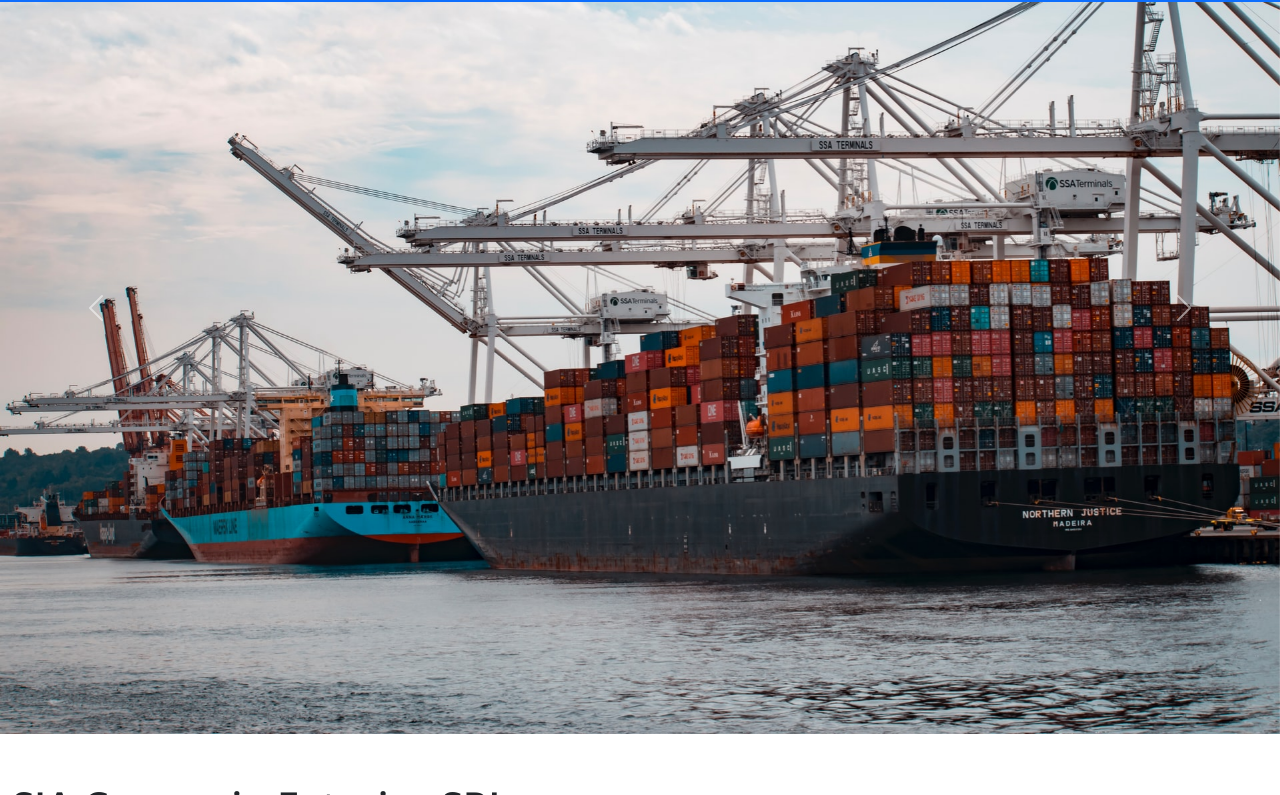
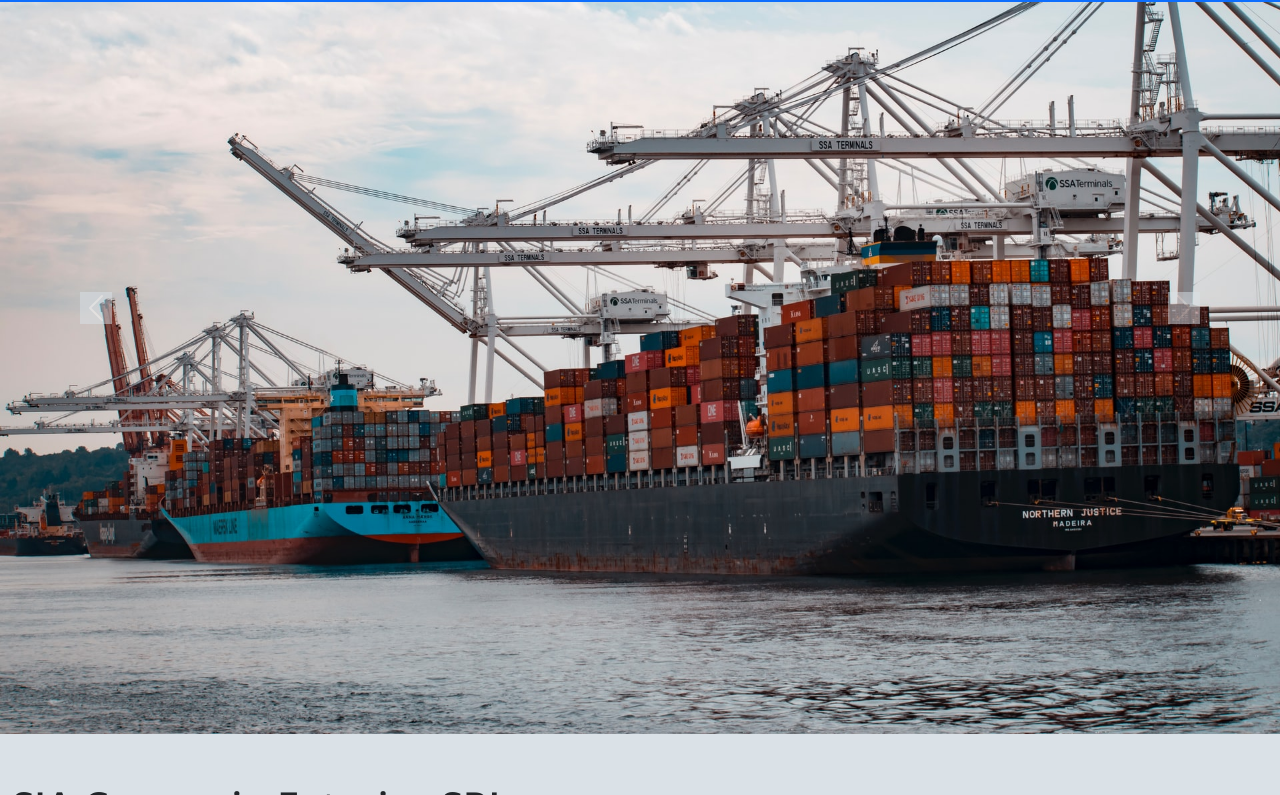
Before and after one commit to FerrariClaudio/ProyectoFinal, a website: page index.html in a window 1280 px wide. Shown: the part 119-914 px from the top of the page. Drawn offline with nearby package versions, Linux system fonts and the light colour scheme.

Commit message:
retomando

```diff
--- a/sass/_estilos-generales.scss
+++ b/sass/_estilos-generales.scss
@@ -1,7 +1,7 @@
 * {
     margin: 0;
     padding: 0;
-
+    background-color: $gainsboro;
     font-family: 'Poppins', sans-serif;
 }
 
```
Also changed, not shown: css/style.css, 1 other file.
